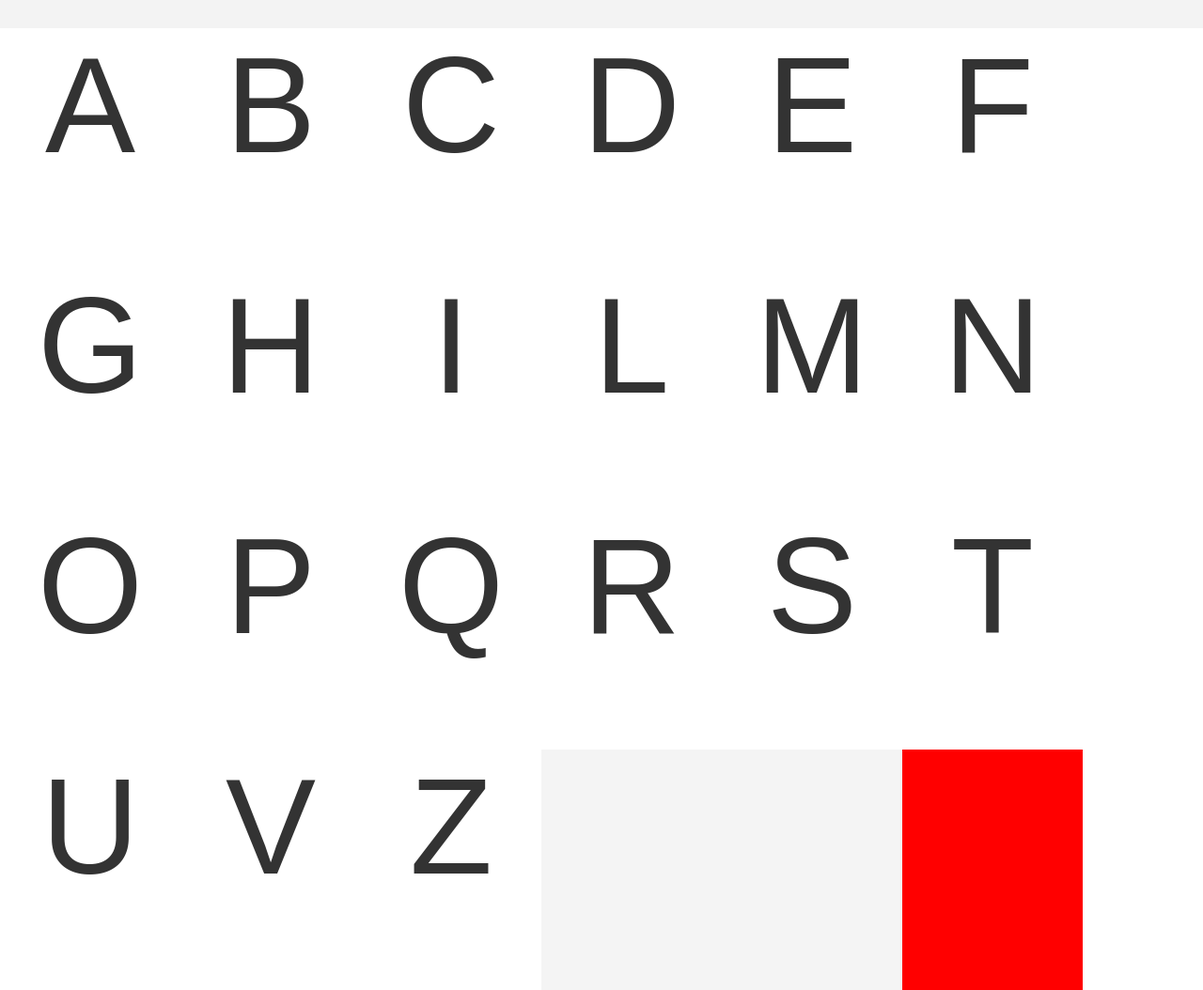
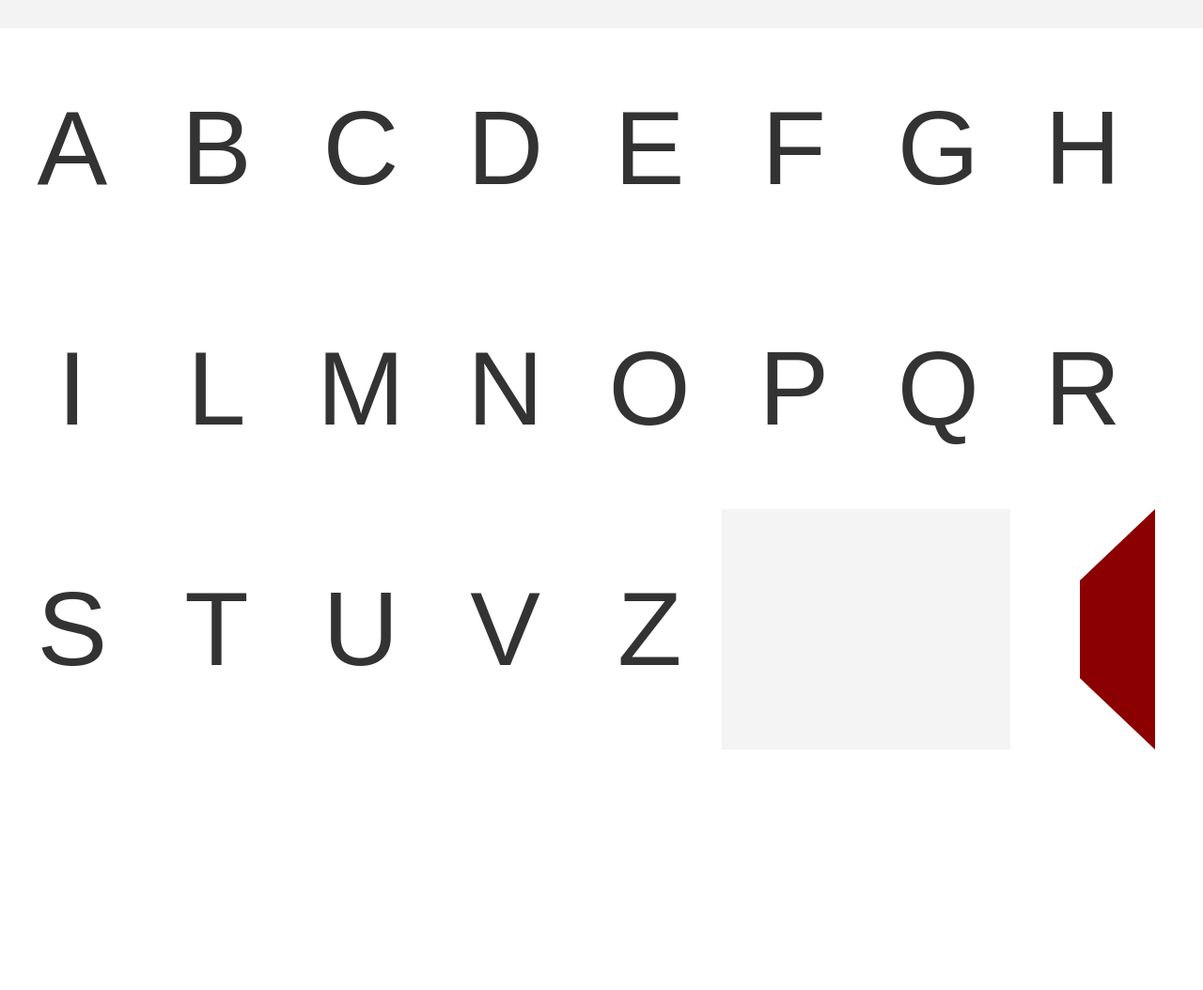
Before and after one commit to oldirony/friendly-keyboard, a website: page index.html in a window 1280 px wide. Shown: the part 140-1194 px from the top of the page at 94% size. After the commit the page ends 938 px from the top, so only its background shows below. Drawn offline with Linux system fonts and the light colour scheme.

Commit message:
Style fixes

```diff
--- a/assets/sass/modules/display.scss
+++ b/assets/sass/modules/display.scss
@@ -4,4 +4,5 @@
     font-size: 7rem;
     padding: .3rem 1rem;
     line-height: 10rem;
+    white-space: nowrap;
 }
--- a/assets/sass/modules/keyboard.scss
+++ b/assets/sass/modules/keyboard.scss
@@ -1,7 +1,7 @@
 .keyboard {
     color: #333;
 
-    $key-width: 15vw;
+    $key-width: 12vw;
 
     &__key-list {
         display: flex;
@@ -12,10 +12,11 @@
         display: block;
         width: $key-width;
         height: 20vw;
+        line-height: 20vw;
         text-transform: uppercase;
 
         text-align: center;
-        font-size: 9rem;
+        font-size: 7rem;
 
         &:active {
             background: palegreen;
@@ -27,7 +28,12 @@
         }
 
         &--delete {
-            background: red;
+            background: white;
+
+            border-width: 9.5vh 10vh 9.5vh 0;
+            border-color: transparent darkred transparent;
+            border-style: solid;
+            box-sizing: border-box;
         }
     }
 }
```
Also changed, not shown: dist/main.css.
